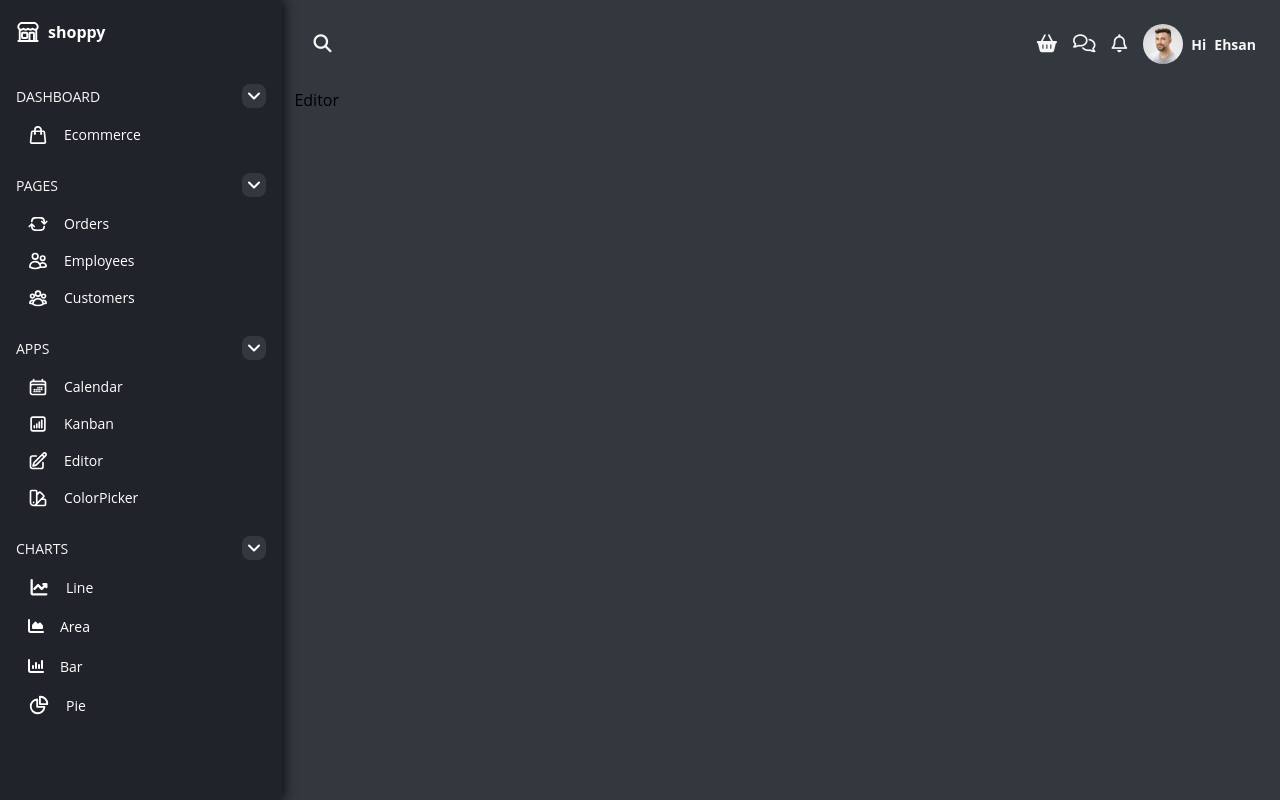
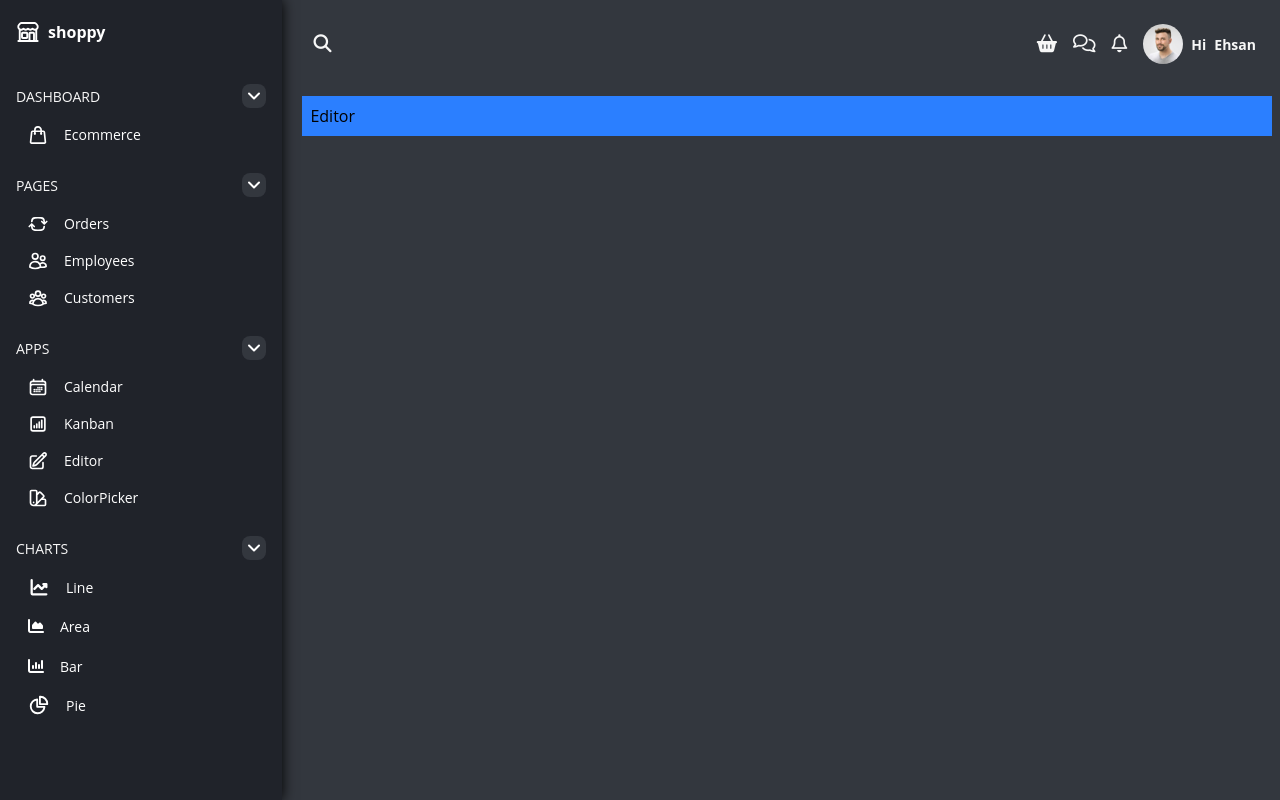
Before and after one commit to Ehsankhanahmadi/react-admin-dashboard, a React (Vite) app: page /Editor in a window 1280 px wide. Built offline with nearby package versions, Linux system fonts and the light colour scheme.

Commit message:
find dnd package for kanban and texteditor and calender

```diff
--- a/src/pages/Calendar.tsx
+++ b/src/pages/Calendar.tsx
@@ -1,10 +1,12 @@
-import React from 'react'
-
 const Calendar = () => {
   return (
     <>
     <div>
-      <div className="lg:ml-[23%]">Calendar</div>
+      <div className="lg:ml-[23%]">
+        <div className='p-2 m-2'>
+          Calendar
+        </div>
+      </div>
     </div>
     </>
   )
--- a/src/pages/Editor.tsx
+++ b/src/pages/Editor.tsx
@@ -1,10 +1,12 @@
-import React from 'react'
-
 const Editor = () => {
   return (
     <>
     <div>
-      <div className="lg:ml-[23%]">Editor</div>
+      <div className="lg:ml-[23%]">
+          <div className='m-2 p-2 bg-blue-500'>
+            Editor
+          </div>
+        </div>
     </div>
     </>
   )
--- a/src/pages/Kanban.tsx
+++ b/src/pages/Kanban.tsx
@@ -1,10 +1,12 @@
-import React from 'react'
-
 const Kanban = () => {
   return (
 <>
     <div>
-      <div className="lg:ml-[23%]">Kanban</div>
+      <div className="lg:ml-[23%]">
+          <div className='p-2 m-2'>
+            Kanban
+          </div>
+        </div>
     </div>
     </>  )
 }
```
